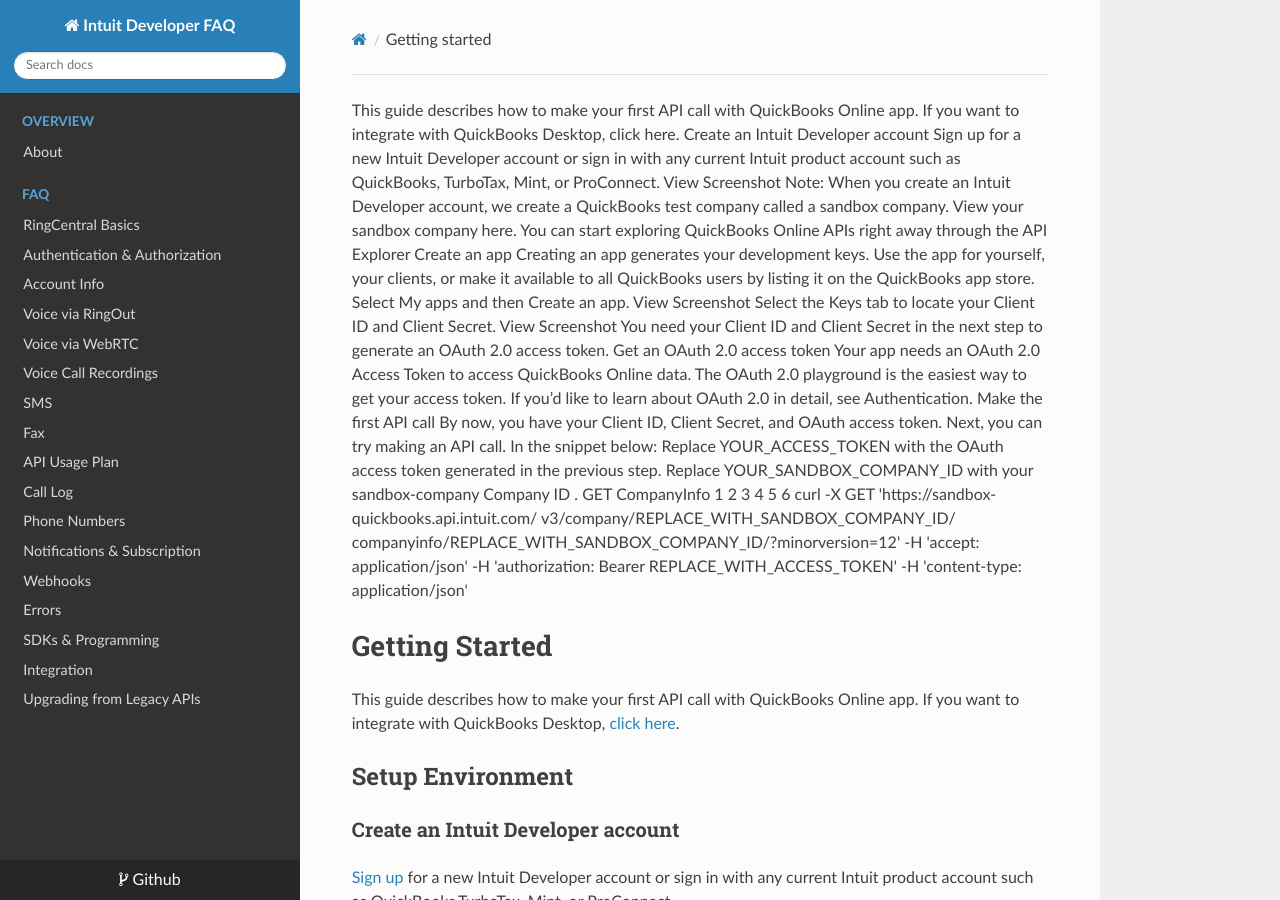
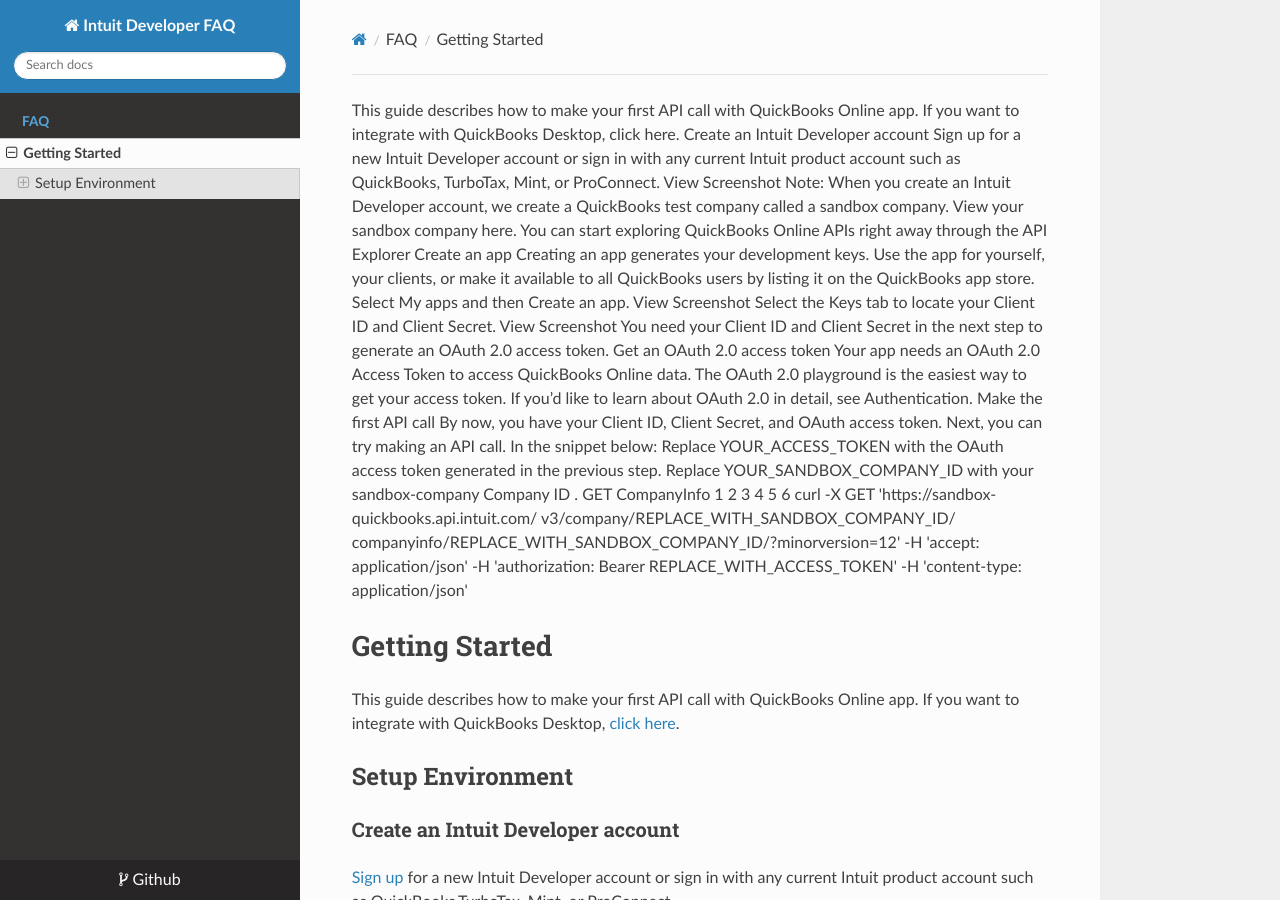
Before and after one commit to abisalehalliprasan/intuit-developer-faq, an MkDocs documentation site: the page built from docs/getting_started.md, in a window 1280 px wide and 900 px high. Built offline with MkDocs 1.6.1, drawn with Linux system fonts in a browser that asks for light colours; nearby versions of some CDN libraries; old or Windows-style settings are respelled for this version of MkDocs.

Commit message:
yaml Commit

```diff
--- a/mkdocs.yml
+++ b/mkdocs.yml
@@ -8,21 +8,4 @@ extra_css: [extra.css]
 extra_javascript: [fonts.js]
 pages:
 # Introduction:
-- ['index.md', 'Overview', 'About']
-- ['basics.md', 'FAQ', 'RingCentral Basics']
-- ['oauth.md', 'FAQ', 'Authentication & Authorization']
-- ['account.md', 'FAQ', 'Account Info']
-- ['voice_ringout.md', 'FAQ', 'Voice via RingOut']
-- ['voice_webrtc.md', 'FAQ', 'Voice via WebRTC']
-- ['voice_recording.md', 'FAQ', 'Voice Call Recordings']
-- ['sms.md', 'FAQ', 'SMS']
-- ['fax.md', 'FAQ', 'Fax']
-- ['api_usage_plan.md', 'FAQ', 'API Usage Plan']
-- ['call_log.md', 'FAQ', 'Call Log']
-- ['phone_numbers.md', 'FAQ', 'Phone Numbers']
-- ['notifications_subscriptions.md', 'FAQ', 'Notifications & Subscription']
-- ['webhooks.md', 'FAQ', 'Webhooks']
-- ['errors.md', 'FAQ', 'Errors']
-- ['sdks_programming.md', 'FAQ', 'SDKs & Programming']
-- ['integration.md', 'FAQ', 'Integration']
-- ['legacy_ringout_faxout_apis.md', 'FAQ', 'Upgrading from Legacy APIs']
+- ['getting_started.md', 'FAQ', 'Getting Started']
```
